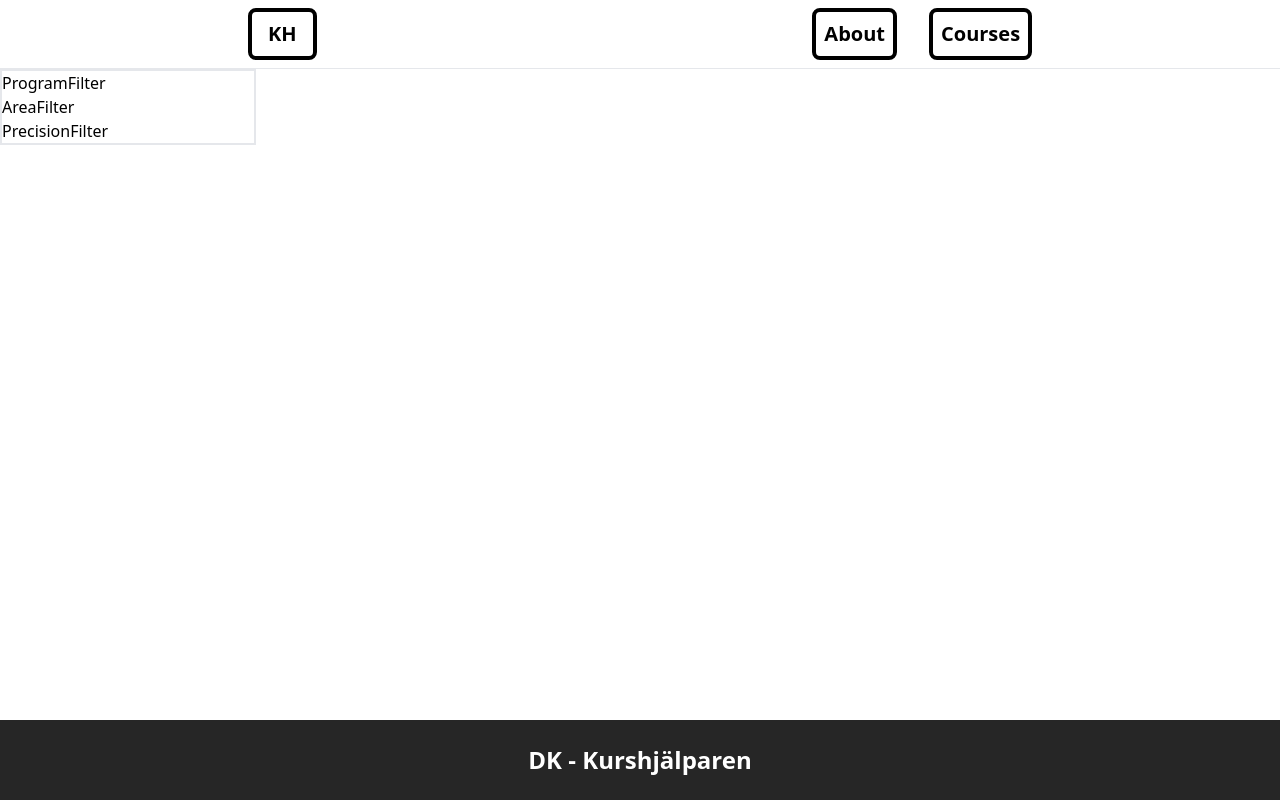
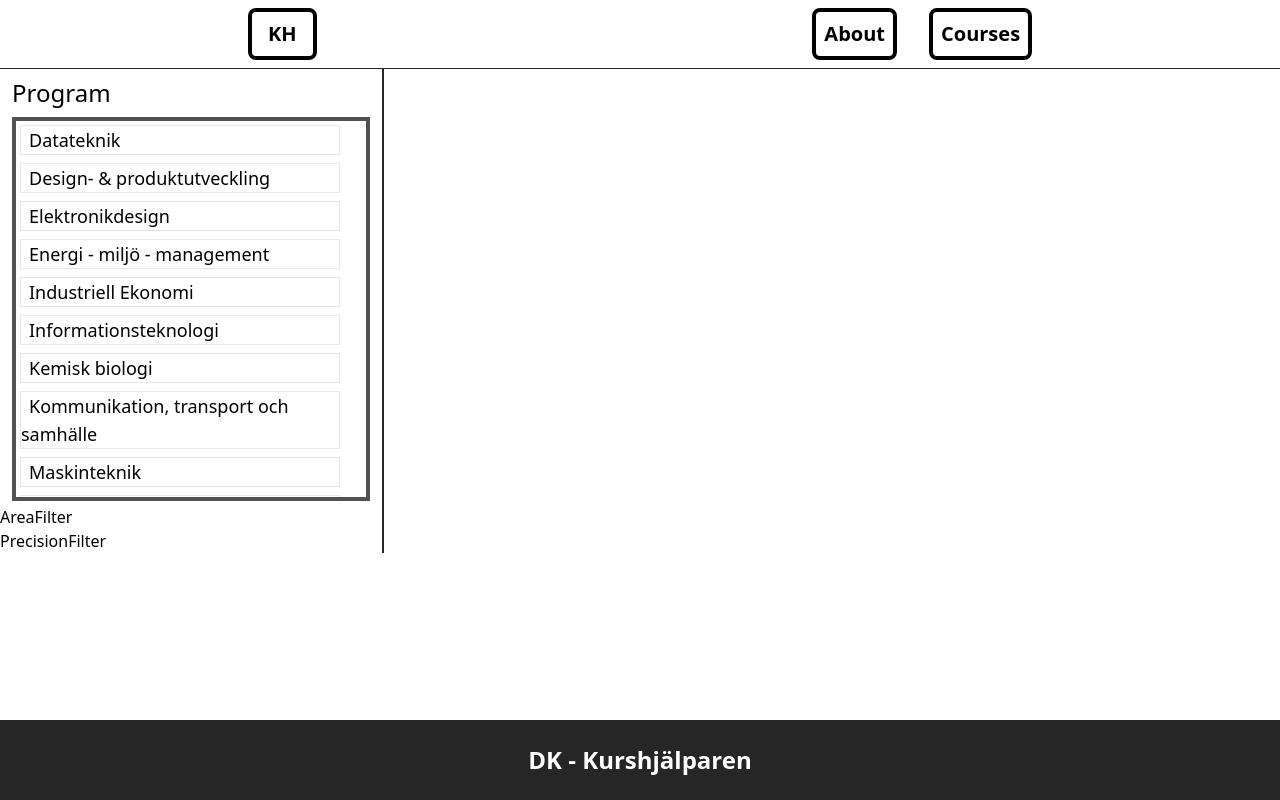
Before and after one commit to kouznetsov1/masters_website, a Next.js app in the folder client/: page / in a window 1280 px wide. Built offline with nearby package versions, Linux system fonts and the light colour scheme.

Commit message:
kept working on the filterboxes

```diff
--- a/client/components/filtering/filterWindow.jsx
+++ b/client/components/filtering/filterWindow.jsx
@@ -1,6 +1,6 @@
 export default function TableFilterWindow() {
   return (
-    <div className="sticky h-full w-1/5 border-2">
+    <div className="sticky h-full w-40 lg:w-96 border-r-2 border-neutral-800 overflow-auto">
       <div>
         <ProgramFilter />
         <AreaFilter />
@@ -11,14 +11,66 @@ export default function TableFilterWindow() {
 }
 
 const ProgramFilter = () => {
+  var programs = {
+    D: "Datateknik",
+    DPU: "Design- & produktutveckling",
+    ED: "Elektronikdesign",
+    EMM: "Energi - miljö - management",
+    I: "Industriell Ekonomi",
+    IT: "Informationsteknologi",
+    KB: "Kemisk biologi",
+    KTS: "Kommunikation, transport och samhälle",
+    M: "Maskinteknik",
+    MED: "Medicinsk teknisk",
+    MT: "Medieteknik",
+    U: "Mjukvaruteknik",
+    TBI: "Teknisk Biologi",
+    Y: "Teknisk fysik och elektroteknik",
+  };
+
+  const setProgram = (program) => {
+    console.log(program);
+  };
+
   return (
-    <div>
-      <span>ProgramFilter</span>
+    <div className="m-1 px-2">
+      <div className="my-2">
+        <h3 className="text-2xl font-medium">Program</h3>
+      </div>
+      <div className="border-4 border-neutral-600 overflow-auto h-96">
+        {Object.entries(programs).map(([code, program]) => (
+          <button
+            className="text-start border-[1px] m-1 w-80 hover:bg-neutral-700 hover:text-white "
+            onClick={() => {
+              setProgram(code);
+            }}
+          >
+            <span className="m-2 text-lg text-start">{program}</span>
+          </button>
+        ))}
+      </div>
     </div>
   );
 };
 
 const AreaFilter = () => {
+  var programs = {
+    D: "Datateknik",
+    DPU: "Design- & produktutveckling",
+    ED: "Elektronikdesign",
+    EMM: "Energi - miljö - management",
+    I: "Industriell Ekonomi",
+    IT: "Informationsteknologi",
+    KB: "Kemisk biologi",
+    KTS: "Kommunikation, transport och samhälle",
+    M: "Maskinteknik",
+    MED: "Medicinsk teknisk",
+    MT: "Medieteknik",
+    U: "Mjukvaruteknik",
+    TBI: "Teknisk Biologi",
+    Y: "Teknisk fysik och elektroteknik",
+  };
+
   return (
     <div>
       <span>AreaFilter</span>
@@ -27,6 +79,8 @@ const AreaFilter = () => {
 };
 
 const PrecisionFilter = () => {
+  var examinations = ["TEN", "LAB", "UPG", "KTR", "HEM", "BAS", "PRA"];
+
   return (
     <div>
       <span>PrecisionFilter</span>
--- a/client/components/navbar.jsx
+++ b/client/components/navbar.jsx
@@ -2,7 +2,7 @@ import Link from "next/link";
 
 export default function Navbar() {
   return (
-    <div className="border-b flex justify-between lg:justify-around items-center py-2">
+    <div className="border-b border-neutral-800 flex justify-between lg:justify-around items-center py-2">
 
       <Logo />
       <div className="hidden space-x-8 lg:flex mx-8">
```
